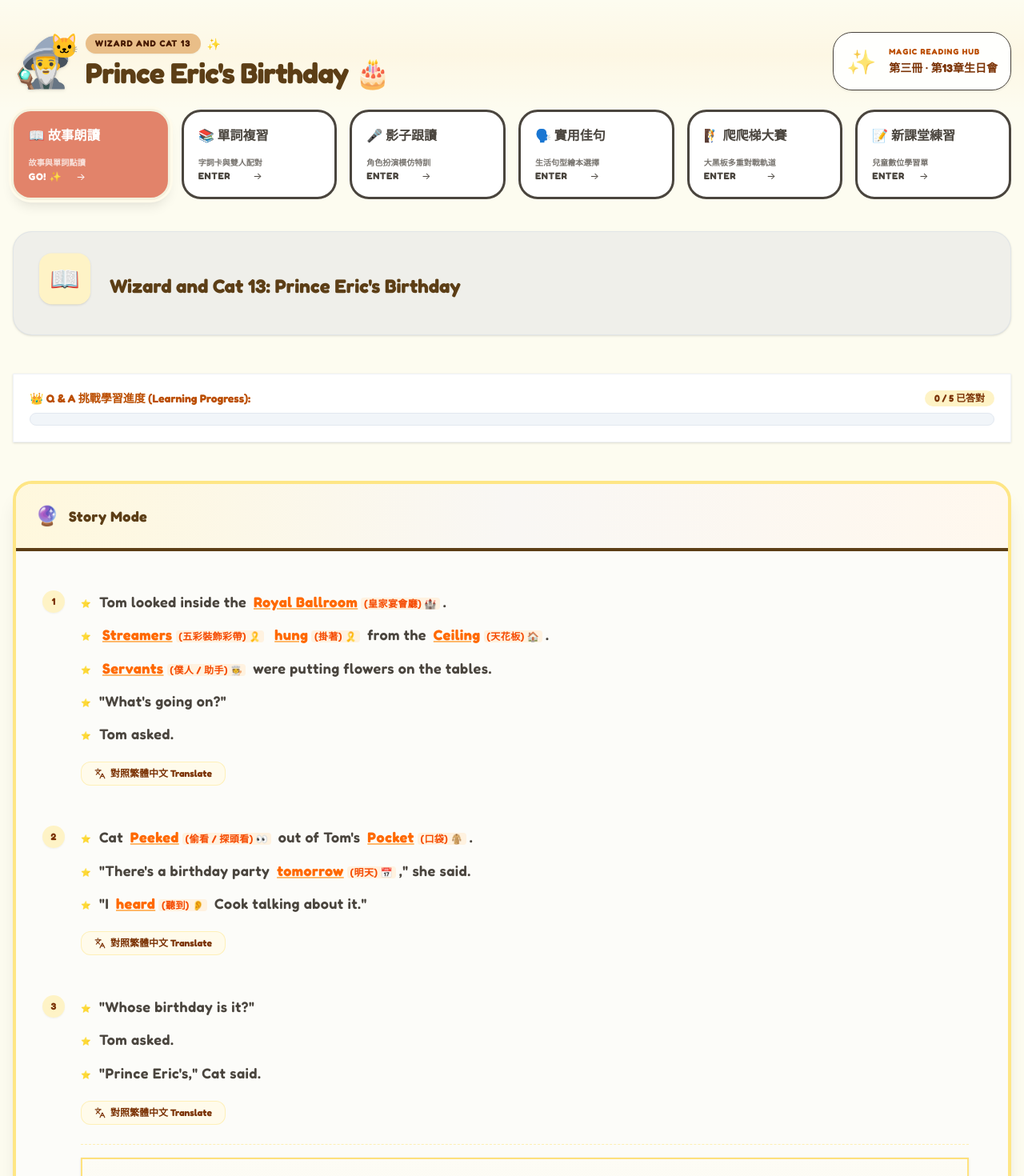
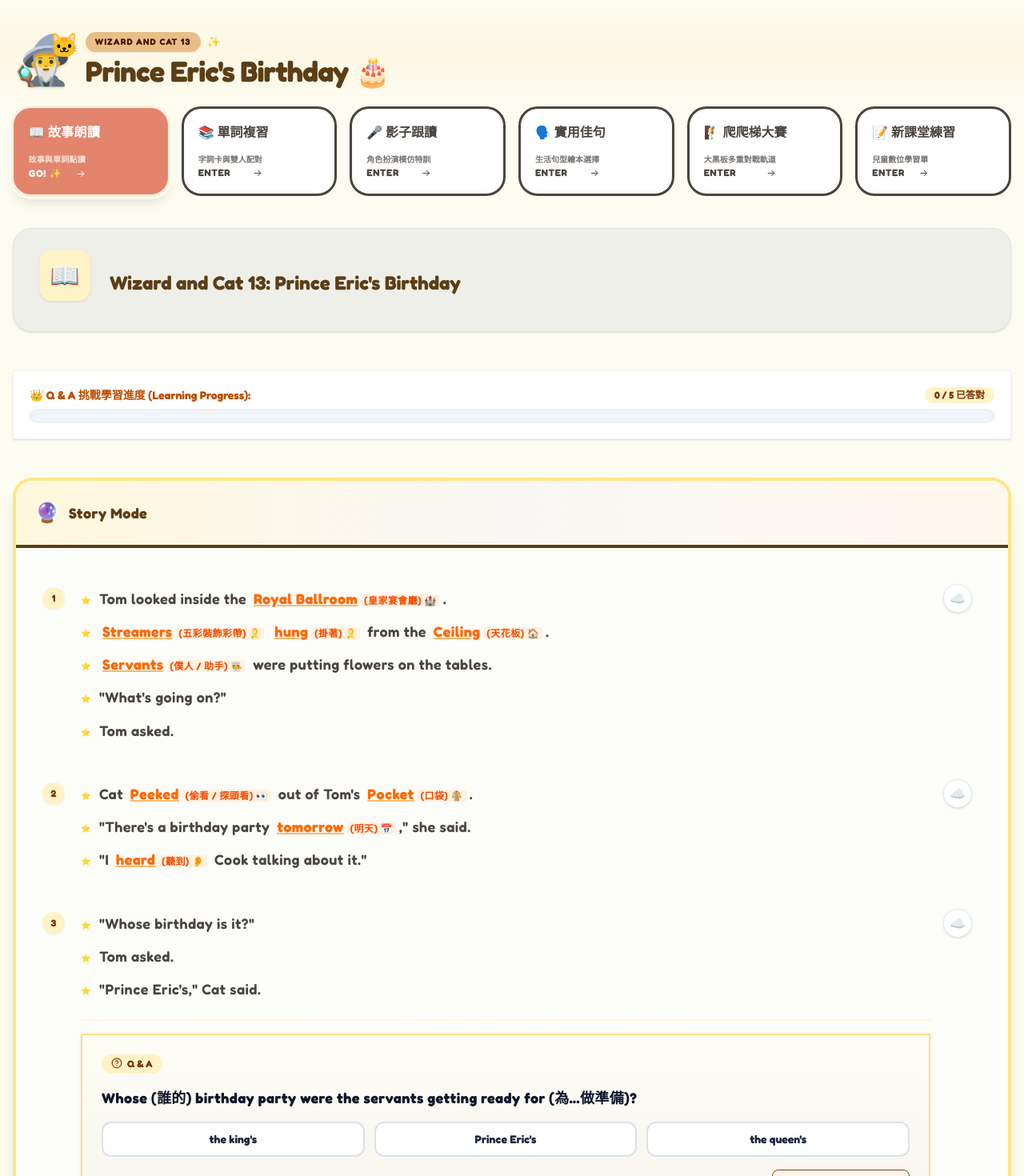
Before and after one commit to tc43023iong-tech/wizardandcat13, a React (Vite) app: page / in a window 1280 px wide. Shown: the top 1470 px of the page at 80% size. Built offline with nearby package versions, Linux system fonts and the light colour scheme.

Commit message:
refactor: update UI and bilingual glossary
- Remove quick stats header
- Update vocabulary explanations to include English definitions
- Add per-paragraph translation toggles
- Refine UI styles and label text

```diff
--- a/src/App.tsx
+++ b/src/App.tsx
@@ -71,18 +71,7 @@
             </div>
           </div>
 
-          {/* Quick Stats or Magic Energy Badge */}
-          <div className="flex items-center gap-4 bg-white/90 backdrop-blur-md p-4 rounded-3xl border border-amber-150 shadow-sm">
-            <span className="text-3xl animate-pulse">✨</span>
-            <div className="text-left">
-              <span className="text-[10px] font-black text-amber-700 block tracking-widest uppercase">
-                MAGIC READING HUB
-              </span>
-              <span className="text-sm font-bold text-amber-900">
-                第三冊 ∙ 第13章生日會
-              </span>
-            </div>
-          </div>
+          {/* Quick Stats deleted as per user request */}
         </div>
       </header>
 
--- a/src/components/StorySection.tsx
+++ b/src/components/StorySection.tsx
@@ -208,8 +208,8 @@
           </div>
         </div>
 
-        {/* Paragraph List */}
-        <div className="divide-y divide-amber-100/40 p-3 md:p-6 bg-[#FCFCF9]">
+        {/* Paragraph List with light lines to transition between paragraphs */}
+        <div className="divide-y divide-slate-200/70 p-3 md:p-6 bg-[#FCFCF9]">
           {FULL_STORY_PARAGRAPHS.map((para) => {
             const isTranslated = !!translatedParagraphs[para.id];
             const sentences = splitIntoSentences(para.en);
@@ -225,34 +225,31 @@
                   {para.id}
                 </div>
 
-                <div className="pl-8 space-y-4">
+                {/* Translate Button - ☁️ emoji under top-right */}
+                <button
+                  onClick={() => toggleTranslation(para.id)}
+                  className={`absolute top-5 right-3 md:right-5 w-9 h-9 rounded-full border flex items-center justify-center cursor-pointer transition-all hover:scale-110 active:scale-95 shadow-sm z-10 ${
+                    isTranslated
+                      ? 'bg-amber-100 border-amber-300 text-amber-950'
+                      : 'bg-white border-slate-200 hover:bg-slate-50 text-slate-700'
+                  }`}
+                  title={isTranslated ? '隱藏翻譯 Close' : '對照繁體中文 Translate'}
+                >
+                  <span className="text-base select-none">☁️</span>
+                </button>
+
+                <div className="pl-8 pr-8 sm:pr-12 space-y-4">
                   {/* English content sentence-by-sentence */}
                   <div className="space-y-3">
                     {sentences.map((sentence, idx) => (
                       <div
                         key={idx}
-                        className="text-[#4a453e] text-base md:text-lg font-semibold leading-relaxed tracking-wide flex items-start gap-2.5 hover:text-slate-900 transition-colors"
+                        className="text-[#4a453e] text-base md:text-lg font-semibold leading-relaxed tracking-wide flex items-start gap-2.5 hover:text-slate-900 transition-colors mr-2"
                       >
                         <span className="text-[10px] mt-2 shrink-0 text-amber-500">⭐</span>
                         <p className="flex-1">{renderInteractiveEnglish(sentence)}</p>
                       </div>
                     ))}
-                  </div>
-
-                  {/* Actions Row */}
-                  <div className="flex items-center gap-3 pt-1">
-                    {/* Translate toggle button */}
-                    <button
-                      onClick={() => toggleTranslation(para.id)}
-                      className={`px-4 py-1.5 text-xs font-bold rounded-xl transition-all flex items-center gap-1.5 cursor-pointer border ${
-                        isTranslated
-                          ? 'bg-amber-100 text-amber-950 border-amber-300'
-                          : 'bg-amber-50 text-amber-900 border-amber-200/50 hover:bg-amber-100'
-                      }`}
-                    >
-                      <Languages className="w-3.5 h-3.5" />
-                      <span>{isTranslated ? '隱藏翻譯 Close' : '對照繁體中文 Translate'}</span>
-                    </button>
                   </div>
 
                   {/* Translated content with animation */}
--- a/src/components/WordPopup.tsx
+++ b/src/components/WordPopup.tsx
@@ -78,7 +78,7 @@
             {/* Chinese Meaning */}
             <div className="mb-5 p-4 rounded-2.5xl bg-[#f5efe2]/60 border border-amber-150">
               <div className="text-xs font-bold text-amber-700 uppercase tracking-widest mb-1">
-                華語意思 Meaning
+                中文意思 Meaning
               </div>
               <div className="text-xl font-bold text-[#5c3e16]">
                 {wordDetail.zh}
--- a/src/data.ts
+++ b/src/data.ts
@@ -12,7 +12,7 @@
     ipa: "/ˈrɔɪəl ˈbɔːlruːm/",
     zh: "皇家宴會廳",
     emoji: "🏰",
-    explanation: "城堡裡舉辦盛大派對和跳舞的漂亮大廳！✨",
+    explanation: "A beautiful big hall in a castle for grand parties and dancing! (城堡裡舉辦盛大派對和跳舞的漂亮大廳！✨)",
     en_example: "Tom looked in the Royal Ballroom.",
     zh_example: "湯姆朝皇家宴會廳裡面看去。"
   },
@@ -22,7 +22,7 @@
     ipa: "/ˈstriːmərz/",
     zh: "五彩裝飾彩帶",
     emoji: "🎗️",
-    explanation: "用來佈置派對、掛在天花板上的彩色長條紙帶，隨風飄動超美麗！🎈",
+    explanation: "Long colored paper strips hung from the ceiling to decorate parties. (用來佈置派對、掛在天花板上的彩色長條紙帶！🎈)",
     en_example: "Streamers hung from the ceiling.",
     zh_example: "彩帶從天花板上掛了下來。"
   },
@@ -32,7 +32,7 @@
     ipa: "/ˈsiːlɪŋ/",
     zh: "天花板",
     emoji: "🏠",
-    explanation: "房間裡的最上方頂棚，和地板相對的地方！🚪",
+    explanation: "The top surface of a room, opposite to the floor. (房間最上方、與地板相對的頂部天花板！🚪)",
     en_example: "Beautiful balloons touched the ceiling.",
     zh_example: "漂亮的氣球碰到了天花板。"
   },
@@ -42,7 +42,7 @@
     ipa: "/ˈsɜːrvənts/",
     zh: "僕人 / 助手",
     emoji: "🧑‍🍳",
-    explanation: "在皇宮裡辛勤工作，幫忙擺鮮花、做美味食物的好幫手！🧹",
+    explanation: "Helpers who work hard in the palace to set up flowers and prepare food. (在皇宮裡辛勤工作、幫忙佈置鮮花與食物的幫手！🧹)",
     en_example: "Servants were putting flowers on the tables.",
     zh_example: "僕人們正在把鮮花擺到桌子上。"
   },
@@ -52,7 +52,7 @@
     ipa: "/piːkt/",
     zh: "偷看 / 探頭看",
     emoji: "👀",
-    explanation: "小聲地、悄悄地從某個地方探出小腦袋，偷偷看！🙈",
+    explanation: "Looking secretly and quickly from somewhere. (小聲地、悄悄地從某個地方探出小腦袋偷看！🙈)",
     en_example: "Cat peeked out of Tom's pocket.",
     zh_example: "貓咪從湯姆的口袋裡探出頭來偷看。"
   },
@@ -62,7 +62,7 @@
     ipa: "/ˈpɒkɪt/",
     zh: "口袋",
     emoji: "🧥",
-    explanation: "衣服衣服上面，可以用來裝糖果、小鑰匙或是小寵物的小袋子！🍬",
+    explanation: "A small bag on clothes to keep candies, keys, or small pets! (衣服外套上的小袋子，用來裝糖果、鑰匙或小貓咪！🍬)",
     en_example: "Tom had a cute kitten in his jacket pocket.",
     zh_example: "湯姆的外套口袋裡有一隻可愛的小貓。"
   },
@@ -72,7 +72,7 @@
     ipa: "/əˈpɪərd/",
     zh: "突然出現",
     emoji: "🌟",
-    explanation: "本來沒看見，突然間咻地一下出現在眼睛前面！🧙‍♂️",
+    explanation: "Coming into view suddenly when not seen before. (本來沒看見，突然間咻地一下出現在眼睛前面！🧙‍♂️)",
     en_example: "Just then Dirk appeared.",
     zh_example: "就在那時候，德克突然出現了。"
   },
@@ -82,7 +82,7 @@
     ipa: "/snæpt/",
     zh: "厲聲說 / 兇巴巴地說",
     emoji: "🗣️",
-    explanation: "說話口氣又快又兇，一聽就知道他現在正在大發脾氣！⚡",
+    explanation: "Speaking quickly and angrily in a loud voice. (說話速度又快又兇，一聽就知道正在生氣！⚡)",
     en_example: "\"Come with me!\" he snapped at Tom.",
     zh_example: "「跟我來！」他粗魯地朝湯姆嚷嚷。"
   },
@@ -92,7 +92,7 @@
     ipa: "/æt wʌns/",
     zh: "立刻 / 馬上",
     emoji: "⚡",
-    explanation: "一秒鐘都不能等，要火速、趕快去做！🏃‍♂️💨",
+    explanation: "Right now without a second of waiting; very fast! (一秒鐘都不能等，要火速、趕快去做！🏃‍♂️💨)",
     en_example: "The queen wants to see you at once.",
     zh_example: "女王想要立刻見你。"
   },
@@ -102,7 +102,7 @@
     ipa: "/θroʊn ruːm/",
     zh: "覲見大廳 / 王座廳",
     emoji: "👑",
-    explanation: "城堡裡最華麗、最高的房間，國王和女王坐在亮晶晶的王座上接見客人的地方！💎",
+    explanation: "The most grand room in a castle where the king or queen sits on their throne. (城堡裡最華麗的房間，女王坐在寶座上接見大家的地方！💎)",
     en_example: "Tom hurried after Dirk to the Throne Room.",
     zh_example: "湯姆急忙跟著德克走進王座廳。"
   },
@@ -112,7 +112,7 @@
     ipa: "/sniːz/",
     zh: "打噴嚏",
     emoji: "🤧",
-    explanation: "鼻子吸到灰塵或貓毛，忍不住「哈啾——！」大聲噴氣的動作！🌫️",
+    explanation: "Making a sudden loud 'Ah-choo!' when dust or cat hair gets in your nose. (鼻子吸到灰塵而大聲噴氣的動作「哈啾」！🌫️)",
     en_example: "Cat might make the queen sneeze.",
     zh_example: "貓咪可能會讓女王打噴嚏。"
   },
@@ -122,7 +122,7 @@
     ipa: "/ˈrɪɡəld/",
     zh: "扭動 / 抽動",
     emoji: "🐛",
-    explanation: "像毛毛蟲一樣，左右歪歪扭扭地動來動去，非常可愛！🐶",
+    explanation: "Moving from side to side like a little worm; very cute! (像小蟲子或狗狗鼻子，左右歪歪扭扭地動來動去！🐶)",
     en_example: "The queen's nose wriggled.",
     zh_example: "女王的鼻子扭了扭。"
   },
@@ -132,7 +132,7 @@
     ipa: "/ˈhæŋkərtʃɪf/",
     zh: "手帕",
     emoji: "🧼",
-    explanation: "打噴嚏或擦眼淚時，隨身攜帶、軟綿綿的小手帕！👃",
+    explanation: "A soft cloth carried with you to wipe your nose or tears. (隨身攜帶、打噴嚏或擦眼淚用的軟綿飾小手帕！👃)",
     en_example: "She pulled out her handkerchief.",
     zh_example: "她掏出她的手帕。"
   },
@@ -142,7 +142,7 @@
     ipa: "/ˈmædʒəsti/",
     zh: "陛下",
     emoji: "👑",
-    explanation: "👑 和女王或國王講話時，最恭敬、最崇高的招呼詞！🏰",
+    explanation: "A grand title used when speaking politely to a king or queen. (與國王或女王說話時，最恭敬的稱呼「陛下」！🏰)",
     en_example: "\"Good morning, Your Majesty,\" said Tom.",
     zh_example: "「早安，女王陛下，」湯姆說。"
   },
@@ -152,7 +152,7 @@
     ipa: "/hɪs/",
     zh: "生氣嘶叫",
     emoji: "🐱⚡",
-    explanation: "貓咪生氣、毛豎起來的時候，喉嚨裡發出「噓——」的高聲警告！😾",
+    explanation: "An angry warning sound made by cats when they are upset. (貓咪生氣憤怒時，喉嚨裡發出的「噓——」聲警告！😾)",
     en_example: "A loud hiss came from Tom's pocket.",
     zh_example: "湯姆的口袋裡傳來了一聲響亮的貓咪嘶聲。"
   },
@@ -162,7 +162,7 @@
     ipa: "/klɔːz/",
     zh: "尖銳的爪子",
     emoji: "🐾",
-    explanation: "貓咪腳掌掌下面，藏著尖尖的指甲！😼",
+    explanation: "Specific sharp nails on a cat or animal's paws. (貓咪或動物腳掌掌心收納的尖尖細細指甲！😼)",
     en_example: "Tom felt Cat's sharp claws in his pocket.",
     zh_example: "湯姆感覺到口袋裡貓咪那銳利的爪子。"
   },
@@ -172,7 +172,7 @@
     ipa: "/hʌŋ/",
     zh: "掛著",
     emoji: "🎗️",
-    explanation: "彩帶或裝飾品垂吊掛在上面",
+    explanation: "To be suspended from above. (彩帶或物件垂吊掛在上面！)",
     en_example: "Balloons hung on the wall.",
     zh_example: "氣球掛在牆壁上。"
   },
@@ -182,7 +182,7 @@
     ipa: "/təˈmɒroʊ/",
     zh: "明天",
     emoji: "📅",
-    explanation: "今天的下一個日子，睡一覺醒來就是明天啦！",
+    explanation: "The day after today. (今天的下一個日子，睡一覺醒來就是囉！)",
     en_example: "My birthday is tomorrow.",
     zh_example: "我的生日是明天。"
   },
@@ -192,7 +192,7 @@
     ipa: "/hɜːrd/",
     zh: "聽到",
     emoji: "👂",
-    explanation: "耳朵裡收到別人的說話聲、敲門聲或是小動物叫聲",
+    explanation: "To receive sound with ears. (雙耳接收到別人的説話聲或周圍發出的聲音！)",
     en_example: "Tom heard a loud noise.",
     zh_example: "湯姆聽到了一聲吵雜的噪聲。"
   },
@@ -202,7 +202,7 @@
     ipa: "/ˈhʌrid/",
     zh: "趕忙 / 急忙",
     emoji: "🏃‍♂️💨",
-    explanation: "步子邁得特別急，怕去太晚了",
+    explanation: "Moving or acting with great haste or speed. (腳步走得特別快，急著去某個地方！)",
     en_example: "They hurried home.",
     zh_example: "他們急忙趕回家。"
   },
@@ -212,7 +212,7 @@
     ipa: "/wɒz stɪl/",
     zh: "依然在 / 還在",
     emoji: "⏳",
-    explanation: "維持原來的樣子不辦，依然留在那裡沒有動",
+    explanation: "Remaining in the same place without moving. (一直留在原處，沒有移動位置！)",
     en_example: "Cat was still in his pocket.",
     zh_example: "貓咪還待在他的口袋裡。"
   },
@@ -222,7 +222,7 @@
     ipa: "/θɔːt/",
     zh: "想 / 心想",
     emoji: "💡",
-    explanation: "在小腦袋瓜裡轉來轉去，默默地思考",
+    explanation: "Created ideas or opinions in your mind, thinking quietly. (在小腦瓜袋裡，安靜地盤算思考！)",
     en_example: "\"This is fun,\" Tom thought.",
     zh_example: "「這真好玩，」湯姆想著。"
   },
@@ -232,7 +232,7 @@
     ipa: "/maɪt/",
     zh: "也許 / 可能",
     emoji: "🤷‍♂️",
-    explanation: "說不定、或許會發生這樣的事，但還不能百分百確定",
+    explanation: "Used to show that something is possible but not 100% sure. (很有可能發生這樣的事情，但現在還不百分百肯定！)",
     en_example: "It might rain today.",
     zh_example: "今天也許會下雨。"
   },
@@ -242,7 +242,7 @@
     ipa: "/θroʊn/",
     zh: "王座 / 漂亮的龍椅",
     emoji: "👑",
-    explanation: "城堡裡專門給國王、女王坐的，最豪華的椅子",
+    explanation: "The special royal chair for a king or queen. (城堡內專供國王、女王坐的，最豪華高貴的大椅子！)",
     en_example: "The King is on his throne.",
     zh_example: "國王坐在他的王座上。"
   },
@@ -252,9 +252,9 @@
     ipa: "/baʊd/",
     zh: "鞠躬 / 彎腰敬禮",
     emoji: "🙇‍♂️",
-    explanation: "把上半身向前向下彎，用來表示對別人的禮貌 and 尊敬",
+    explanation: "Bending the body forward to show politeness and respect. (彎下上半身，來向別人表示禮貌與尊敬！)",
     en_example: "He bowed to the audience.",
-    zh_example: "He bowed to the audience."
+    zh_example: "他向全體觀眾彎腰鞠躬敬禮。"
   },
   {
     id: "126",
@@ -262,7 +262,7 @@
     ipa: "/pʊld aʊt/",
     zh: "掏出 / 拿出來",
     emoji: "🎒",
-    explanation: "把手伸口袋或包包，取出裡頭放的東西",
+    explanation: "Taking something out from a pocket, bag, or drawer. (把手伸進口袋，取出裡面裝著的物品！)",
     en_example: "She pulled out a pen.",
     zh_example: "她掏出了一支原子筆。"
   },
@@ -272,7 +272,7 @@
     ipa: "/niːd/",
     zh: "需要",
     emoji: "🥤",
-    explanation: "極度希望得到某個東西，或是想做某件事",
+    explanation: "To require something that is very important or wanted. (必須得到或急需某個對你很重要的東西！)",
     en_example: "I need some milk.",
     zh_example: "我需要一些牛奶。"
   },
@@ -282,7 +282,7 @@
     ipa: "/bluː/",
     zh: "擤 / 吹",
     emoji: "🤧",
-    explanation: "用手帕或衛生紙摀住鼻子用力噴氣，擦乾淨鼻涕",
+    explanation: "Clearing your nose with pressure into a tissue or cloth. (用力憋氣用手帕捂住鼻子噴氣，好把鼻子清理乾淨！)",
     en_example: "The queen blew her nose.",
     zh_example: "女王擦了擦鼻子。"
   },
@@ -292,7 +292,7 @@
     ipa: "/ˈspeʃəl/",
     zh: "特別的",
     emoji: "🌟",
-    explanation: "跟一般普通的不一樣，格外珍貴、讓人眼睛一亮的",
+    explanation: "Better or different from normal, very precious. (和一般普通的食物或東西不一樣，格外珍貴、少見！)",
     en_example: "This is a special bag.",
     zh_example: "這是一個特別的袋子。"
   },
@@ -302,7 +302,7 @@
     ipa: "/rɪˈpiːtɪd/",
     zh: "重複說 / 跟著說",
     emoji: "🦜",
-    explanation: "別人剛講完一句，自己也跟著把一樣的話再重播一遍",
+    explanation: "Saying or doing something again after someone else. (別人剛說完，自己也立刻跟著把相同的話說一次！)",
     en_example: "\"A cat?\" Tom repeated.",
     zh_example: "「一隻貓？」湯姆跟著重複說。"
   },
@@ -312,7 +312,7 @@
     ipa: "/laʊd/",
     zh: "大聲的",
     emoji: "📢",
-    explanation: "音量很大，在好遠的地方都能聽得到的聲音",
+    explanation: "Having a high volume of sound that is easy to hear. (聲音的分貝特別大，在很遠的地方也能清楚聽見！)",
     en_example: "There is a loud music playing.",
     zh_example: "正在播放大聲的音樂。"
   },
@@ -322,7 +322,7 @@
     ipa: "/saʊnd/",
     zh: "聲音",
     emoji: "🎵",
-    explanation: "傳入耳朵的所有聲響特徵",
+    explanation: "Anything that can be heard by ears. (雙耳能聽到的一切聲響特徵！)",
     en_example: "He heard a funny sound.",
     zh_example: "他聽到了一個好笑的聲音。"
   },
@@ -332,7 +332,7 @@
     ipa: "/ʃɑːrp/",
     zh: "尖銳的 / 刺痛的",
     emoji: "🔪",
-    explanation: "戳下去會麻麻癢癢、痛感很顯著的",
+    explanation: "Having a thin edge or point that could hurt slightly. (戳到或碰觸時，會感覺刺刺痛痛或是很銳利的！)",
     en_example: "Watch out for the sharp needle.",
     zh_example: "小心那根尖銳的針。"
   }
@@ -413,7 +413,7 @@
   {
     question: "What did Tom feel in his pocket (口袋)?",
     zh_translation: "湯姆在口袋裡感覺到了什麼？",
-    options: ["Cat's tail", "Cat's teeth", "Cat's claws"],
+    options: ["Cat's tail (尾巴)", "Cat's teeth (牙齒)", "Cat's claws"],
     answer: "Cat's claws",
     hint: "Hint: Ouch! Cat has sharp nails on her feet that hurt when she is angry! 🐾"
   },
```
